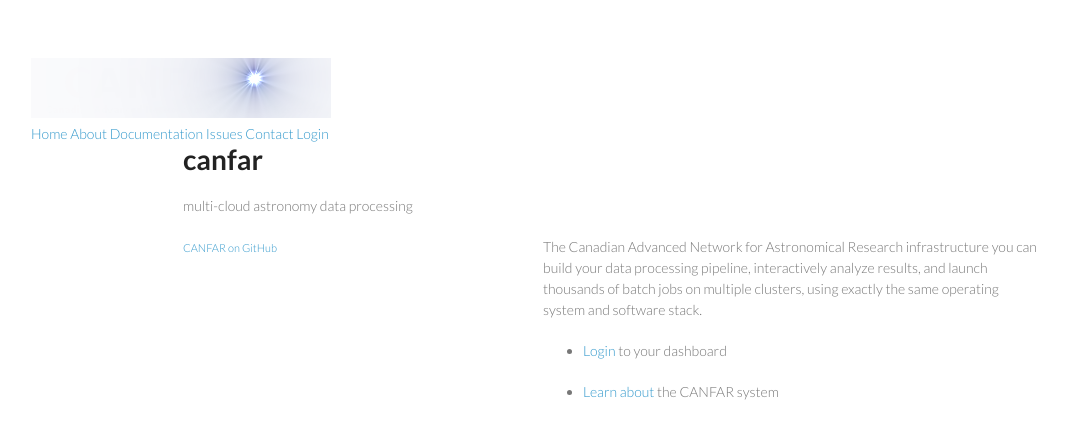
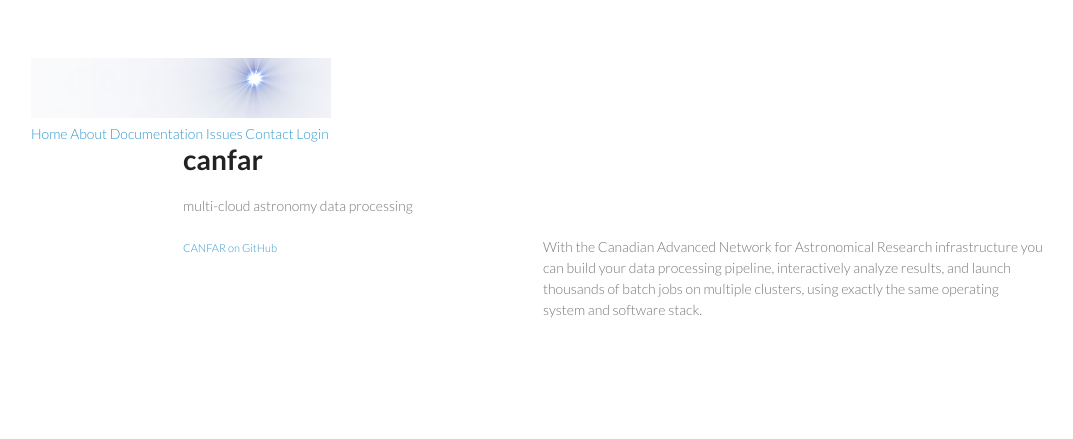
Before and after one commit to dbohlender/canfar.github.io, a Jekyll site: the page built from index.html, in a window 1280 px wide. Shown: the top 439 px of the page, without its empty margins (27-1100 px from the left). Built offline with Jekyll 4.4.1, drawn with Linux system fonts in a browser that asks for light colours.

Commit message:
syntax fixes

```diff
--- a/about.html
+++ b/about.html
@@ -14,7 +14,7 @@
   <p>
     Imagine you have a processing intensive analysis that must be run on
     imaging data as observations are acquired, but once the processing
-    is completed your computing needs decrease. The CANFAR system allows
+    is completed, your computing needs decrease. The CANFAR system allows
     you to create a computing environment (a Virtual Machine) that
     will be deployed on a computer clusters. The number of instances of your
     VM that will be started grows to meet your current need. When the
--- a/index.html
+++ b/index.html
@@ -4,15 +4,10 @@
 ---
 <section>
   <p>
-    The Canadian Advanced Network for Astronomical Research
+    With the Canadian Advanced Network for Astronomical Research
     infrastructure you can build your data processing pipeline,
     interactively analyze results, and launch thousands of batch
     jobs on multiple clusters, using exactly the same operating
     system and software stack.
   </p>
-
-  <ul>
-    <li><p><a href="http://www.canfar.phys.uvic.ca/">Login</a> to your dashboard</li>
-    <li><p><a href="about.html">Learn about</a> the CANFAR system</p></li>
-  </ul>
 </section>
```
Also changed, not shown: other parts of about.html (+1 -1 lines).
